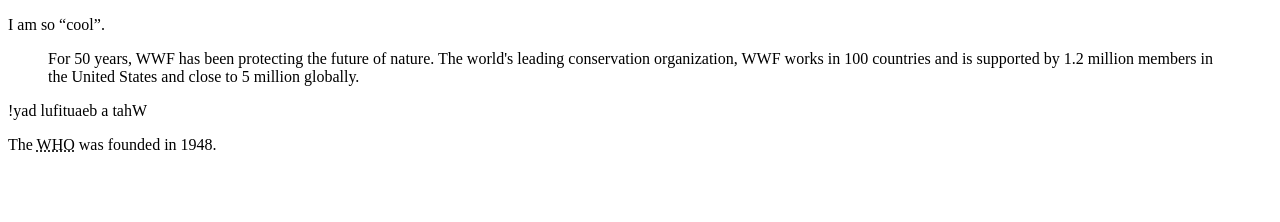
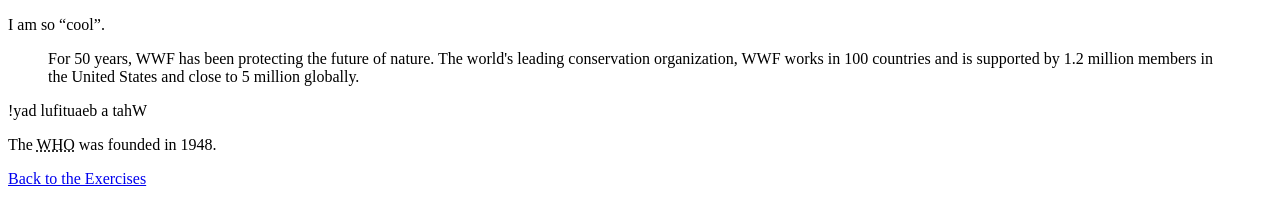
Before and after one commit to ColeFoster08/colefoster08.github.io, a plain HTML site: page exercises/quotations.html in a window 1280 px wide. Drawn offline with Linux system fonts and the light colour scheme.

Commit message:
Update quotations.html

```diff
--- a/exercises/quotations.html
+++ b/exercises/quotations.html
@@ -12,6 +12,6 @@ close to 5 million globally.
 </blockquote>
 <bdo dir="rtl">What a beautiful day!</bdo>
 <p>The <abbr title="World Health Organization">WHO</abbr> was founded in 1948.</p>
-
+<a href="exercises.html">Back to the Exercises</a>
 </body>
 </html>
```
